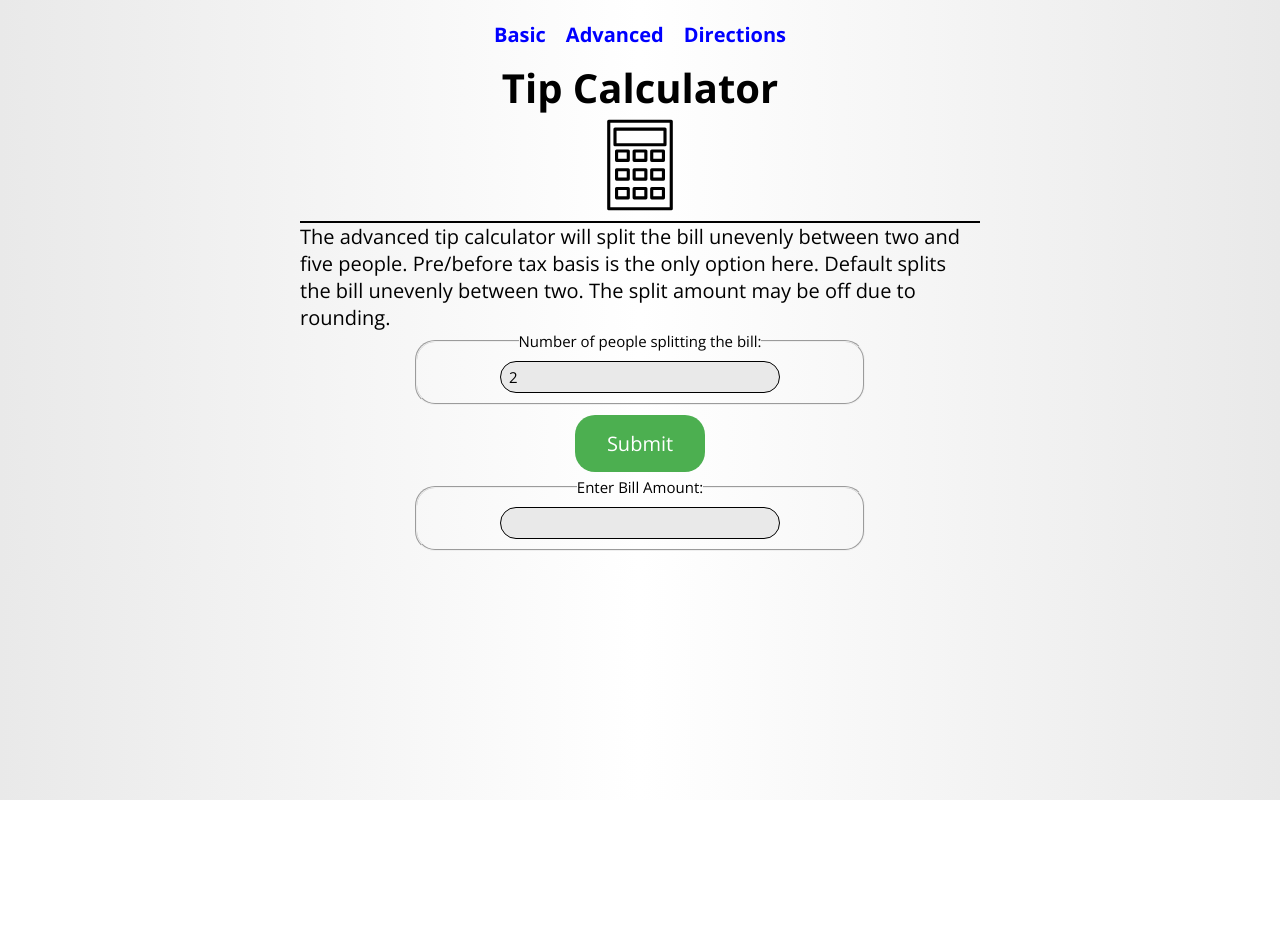
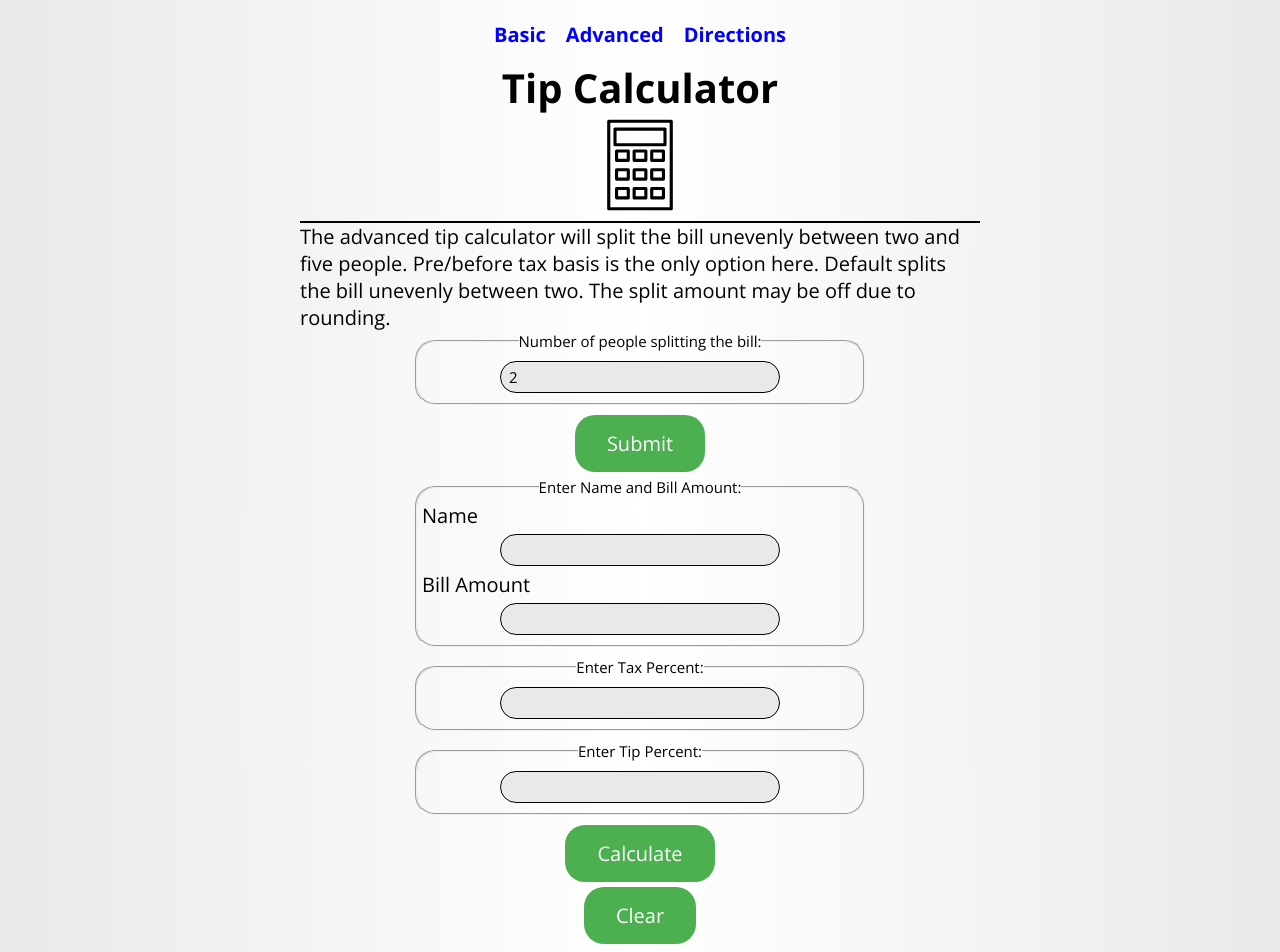
Before and after one commit to ARogala/Tip-Calculator, a React (Create React App) app: page /advanced in a window 1280 px wide. Shown: the top 952 px of the page. Before the commit the page ends 800 px from the top, so only its background shows below. Built offline with nearby package versions, Linux system fonts and the light colour scheme.

Commit message:
move basic and advanced calc components into separate folders

```diff
--- a/src/components/Advanced.js
+++ /dev/null
@@ -1,38 +0,0 @@
-import React from 'react';
-
-
-class Advanced extends React.Component {
-	constructor(props) {
-		super(props);
-		this.state = {
-			numPeople: '2'
-		};
-	}
-	render() {
-		return(
-			<div>
-				<form>
-					<fieldset className="TipCalcForm__fieldset">
-						<legend className="TipCalcForm__legend">Enter Bill Amount:</legend>
-						<label className="TipCalcForm__label" htmlFor="billAmoutInput">
-							Bill Amount
-						</label>
-						<div className="TipCalcForm__input-div">
-							<input
-								className="TipCalcForm__input"
-								type="number"
-								id="billAmoutInput"
-								min="0"
-								step="0.01"
-								value={this.state.billAmout}
-								onChange={e => this.handleBillAmountChange(e)}
-							/>
-						</div>
-					</fieldset>
-				</form>
-			</div>
-		);
-	}
-}
-
-export default Advanced;
--- /dev/null
+++ b/src/components/Advanced/Advanced.js
@@ -0,0 +1,94 @@
+import React from 'react';
+
+class Advanced extends React.Component {
+	constructor(props) {
+		super(props);
+		this.state = {
+			numPeople: '2'
+		};
+	}
+	render() {
+		return (
+			<div>
+				<form>
+					<fieldset className="TipCalcForm__fieldset">
+						<legend className="TipCalcForm__legend">Enter Name and Bill Amount:</legend>
+
+						<label className="TipCalcForm__label-advanced" htmlFor="nameInput">
+							Name
+						</label>
+						<div className="TipCalcForm__input-div">
+							<input
+								className="TipCalcForm__input"
+								type="text"
+								id="nameInput"
+								value={this.state.billAmout}
+								onChange={e => this.handleNameChange(e)}
+							/>
+						</div>
+						<label className="TipCalcForm__label-advanced" htmlFor="billAmoutInput">
+							Bill Amount
+						</label>
+						<div className="TipCalcForm__input-div">
+							<input
+								className="TipCalcForm__input"
+								type="number"
+								id="billAmoutInput"
+								min="0"
+								step="0.01"
+								value={this.state.billAmout}
+								onChange={e => this.handleBillAmountChange(e)}
+							/>
+						</div>
+					</fieldset>
+					<fieldset className="TipCalcForm__fieldset">
+						<legend className="TipCalcForm__legend">Enter Tax Percent:</legend>
+						<label className="TipCalcForm__label" htmlFor="taxPercentInput">
+							Tax Percent
+						</label>
+						<div className="TipCalcForm__input-div">
+							<input
+								className="TipCalcForm__input"
+								type="number"
+								id="taxPercentInput"
+								min="0"
+								step="0.001"
+								value={this.state.taxPercent}
+								onChange={e => this.handleTaxPercentChange(e)}
+							/>
+						</div>
+					</fieldset>
+					<fieldset className="TipCalcForm__fieldset">
+						<legend className="TipCalcForm__legend">Enter Tip Percent:</legend>
+						<label className="TipCalcForm__label" htmlFor="tipPercentInput">
+							Tip Percent
+						</label>
+						<div className="TipCalcForm__input-div">
+							<input
+								className="TipCalcForm__input"
+								type="number"
+								id="tipPercentInput"
+								min="0"
+								step="0.5"
+								value={this.state.tipPercent}
+								onChange={e => this.handleTipPercentChange(e)}
+							/>
+						</div>
+					</fieldset>
+					<div className="appBtnContainer">
+						<button className="appBtn" type="submit" value="Submit">
+							Calculate
+						</button>
+					</div>
+					<div className="appBtnContainer">
+						<button className="appBtn" type="button" value="Reset" onClick={() => this.resetForm()}>
+							Clear
+						</button>
+					</div>
+				</form>
+			</div>
+		);
+	}
+}
+
+export default Advanced;
--- a/src/components/SettingsAdvanced.js
+++ b/src/components/Advanced/SettingsAdvanced.js
@@ -1,7 +1,7 @@
 import React from 'react';
 import { connect } from 'react-redux';
 
-import { getPrePostTaxChoice } from '../redux/actions';
+import { getPrePostTaxChoice } from '../../redux/actions';
 
 class SettingsAdvanced extends React.Component {
 	constructor(props) {
--- a/src/components/Basic.js
+++ b/src/components/Basic/Basic.js
@@ -2,7 +2,7 @@ import React from 'react';
 import { toast } from 'react-toastify';
 import { connect } from 'react-redux';
 
-import { getBasicInputPreTax, getBasicInputPostTax, displayResults } from '../redux/actions';
+import { getBasicInputPreTax, getBasicInputPostTax, displayResults } from '../../redux/actions';
 
 class Basic extends React.Component {
 	constructor(props) {
--- a/src/components/PrePostTaxSelect.js
+++ b/src/components/Basic/PrePostTaxSelect.js
@@ -1,7 +1,7 @@
 import React from 'react';
 import { connect } from 'react-redux';
 
-import { getPrePostTaxChoice } from '../redux/actions';
+import { getPrePostTaxChoice } from '../../redux/actions';
 
 class PrePostTaxSelect extends React.Component {
 	constructor(props) {
```
Also changed, not shown: src/components/App.js (+5 -5 lines), src/components/Basic/BasicResults.js (renamed from src/components/BasicResults.js).
